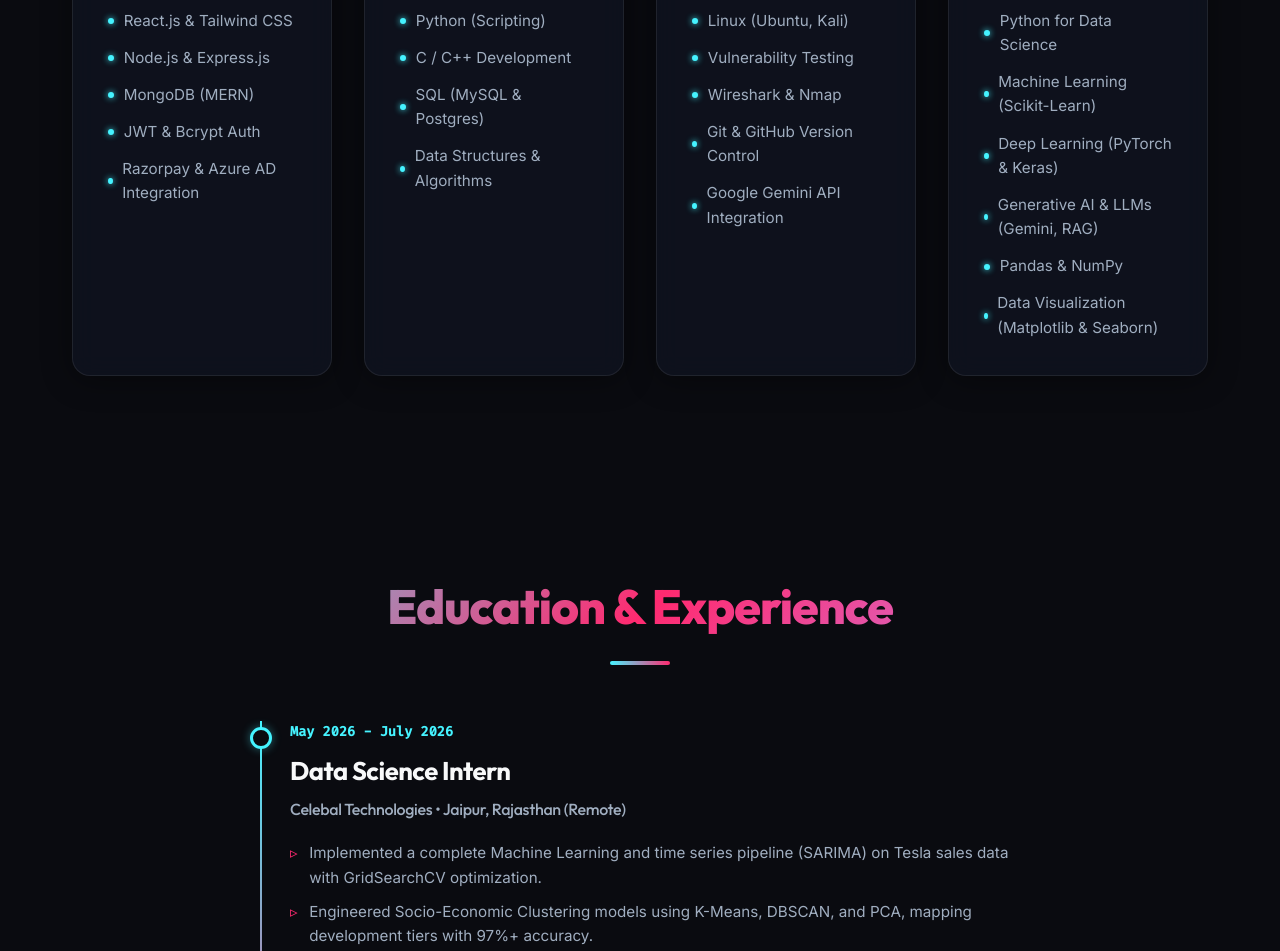
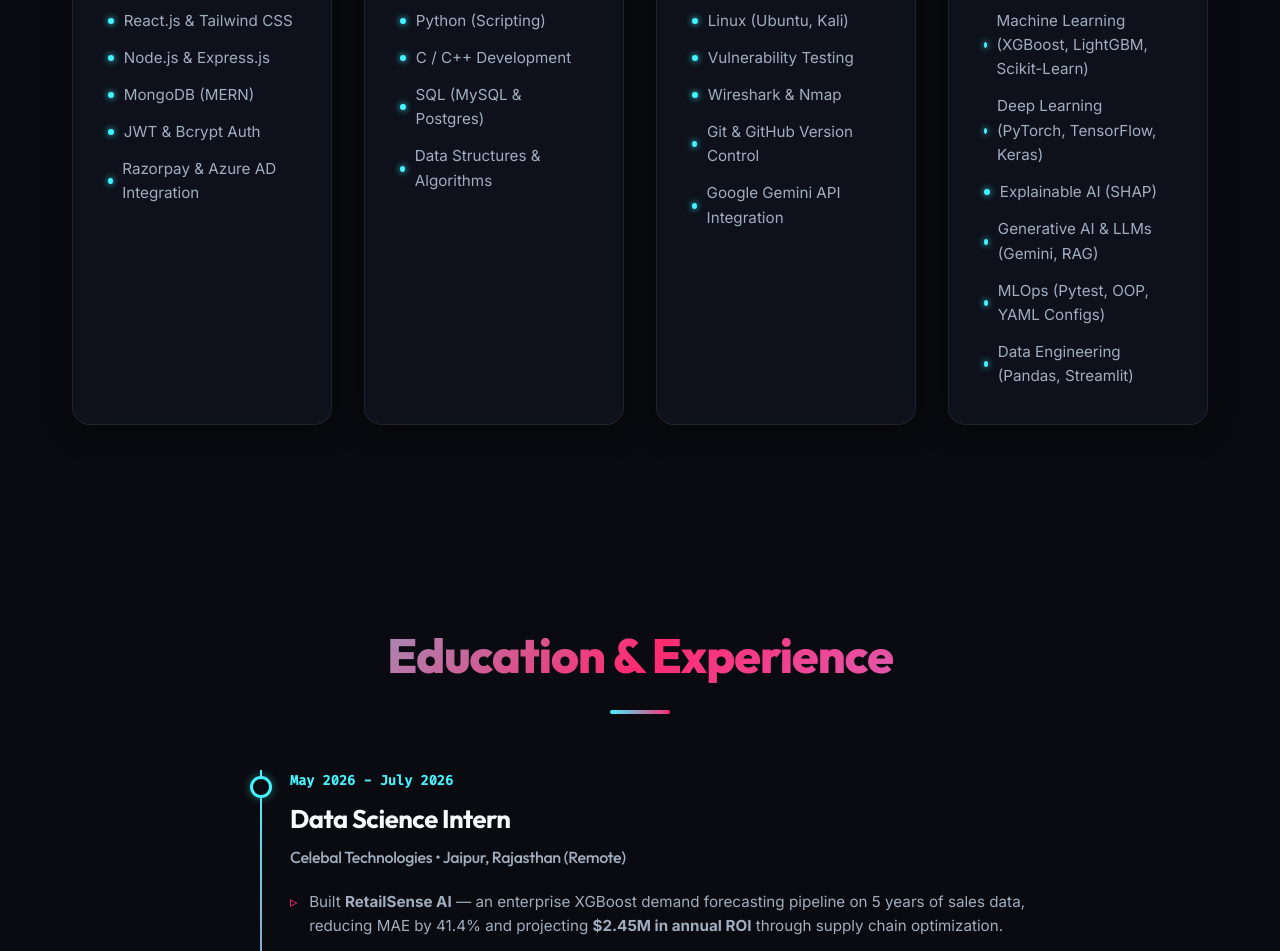
Before and after one commit to ayushchoudhary22/portfolio, a React (Vite) app: page / in a window 1280 px wide. Shown: the part 1700-2651 px from the top of the page. Built offline with nearby package versions, Linux system fonts and the light colour scheme.

Commit message:
feat: add RetailSense AI project, update Celebal internship and DS skills

```diff
--- a/src/App.jsx
+++ b/src/App.jsx
@@ -72,6 +72,34 @@ const projectsData = [
       "Hardened credential security using PBKDF2-HMAC-SHA256 with dynamic, cryptographically secure salts and timing-attack-resistant Bearer validation.",
       "Implemented an IP-based sliding-window rate limiter in FastAPI and protected against XSS by escaping HTML inputs rendered in React.",
       "Designed a Bias Reduction Mode enabling blind screening by dynamically anonymizing names and masking contact details in the recruiter module.",
+    ],
+  },
+  {
+    title: "RetailSense AI",
+    category: "AI/ML & Big Data",
+    icon: <Database size={24} />,
+    desc: "Enterprise-grade demand forecasting platform using XGBoost & MLOps standards, projecting $2.45M in annual inventory ROI — built at Celebal Technologies.",
+    longDesc:
+      "A production-grade machine learning platform built to solve critical retail supply chain problems — overstocking and stockouts. Built during the Celebal Technologies internship, it deploys an XGBoost champion model on 5 years of Kaggle sales data (500 store-item combinations) and translates predictions into mathematical supply chain optimization and financial ROI, structured with Fortune 500 MLOps standards.",
+    tags: [
+      "Python",
+      "XGBoost",
+      "LightGBM",
+      "SHAP",
+      "Scikit-Learn",
+      "Pytest",
+      "Streamlit",
+      "Pandas",
+    ],
+    githubLink: "",
+    liveLink: "",
+    achievements: [
+      "Engineered a pipeline forecasting a 90-day horizon across 500 store-item combinations using 5 years of historical sales data with custom Pandas memory downcasting (62.5% memory reduction).",
+      "Benchmarked 6 algorithms using TimeSeriesSplit cross-validation; deployed XGBoost champion model reducing MAE by 41.4% against the historical baseline.",
+      "Integrated SHAP (SHapley Additive Explanations) to mathematically prove feature importance, demonstrating 7-day autoregressive lags as the primary demand driver.",
+      "Designed an automated supply chain engine calculating Safety Stock, Reorder Points (ROP), and dynamic inventory statuses (e.g., URGENT REORDER).",
+      "Conducted a Business Impact Analysis proving $2.45M reduction in annual inventory holding costs from model adoption.",
+      "Structured the entire codebase using enterprise MLOps standards: modular OOP in src/ backend, YAML configs, and 100% pytest pass rate.",
     ],
   },
   {
@@ -936,12 +964,12 @@ function App() {
               title: "Data & Machine Learning",
               icon: <Database size={24} color="var(--secondary)" />,
               skills: [
-                "Python for Data Science",
-                "Machine Learning (Scikit-Learn)",
-                "Deep Learning (PyTorch & Keras)",
+                "Machine Learning (XGBoost, LightGBM, Scikit-Learn)",
+                "Deep Learning (PyTorch, TensorFlow, Keras)",
+                "Explainable AI (SHAP)",
                 "Generative AI & LLMs (Gemini, RAG)",
-                "Pandas & NumPy",
-                "Data Visualization (Matplotlib & Seaborn)",
+                "MLOps (Pytest, OOP, YAML Configs)",
+                "Data Engineering (Pandas, Streamlit)",
               ],
             },
           ].map((cat, idx) => (
@@ -1004,12 +1032,11 @@ function App() {
             </h4>
             <ul className="timeline-bullets">
               <li>
-                Implemented a complete Machine Learning and time series pipeline
-                (SARIMA) on Tesla sales data with GridSearchCV optimization.
+                Built <strong>RetailSense AI</strong> — an enterprise XGBoost demand forecasting pipeline on 5 years of sales data, reducing MAE by 41.4% and projecting <strong>$2.45M in annual ROI</strong> through supply chain optimization.
               </li>
               <li>
                 Engineered Socio-Economic Clustering models using K-Means,
-                DBSCAN, and PCA, mapping development tiers with 97%+ accuracy.
+                DBSCAN, and PCA, mapping 167 countries into development tiers with 97%+ accuracy.
               </li>
               <li>
                 Built Deep Learning architectures in PyTorch and TensorFlow,
```
